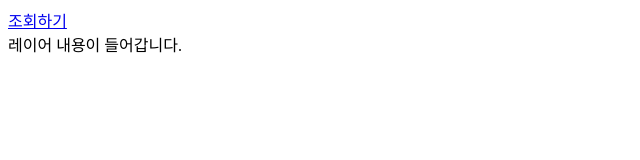
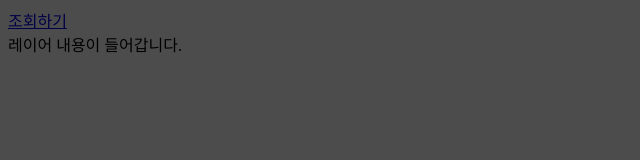
Before and after one commit to jungeunbyul/layer-popup, a plain HTML site: page index.html in a window 1280 px wide. Shown: the whole page, without its empty margins (0-640 px from the left). Drawn offline with nearby package versions, Linux system fonts and the light colour scheme.

Commit message:
Update index.html

```diff
--- a/index.html
+++ b/index.html
@@ -5,9 +5,12 @@
 <script type="text/javascript" src="../common/scripts/jquery-1.4.4.min.js"></script>
 <link rel="stylesheet" type="text/css" href="" />
 <title>Document</title>
+<style type="text/css">
+.layerBg { position:fixed; top:0; left:0; width:100%; height:100%; z-index:3; background:#000; filter:alpha(opacity=70); opacity:0.7; -moz-opacity:0.7;}
+</style>
 </head>
 <body>
-
+<div class="layerBg"></div><!-- 반투명 배경-->
 <a href="#layer" onclick="layerOpen(this); return false;"><span class="tts">조회하기</span></a>
  <div id="layer">
 	<div class="layerBox">
```
